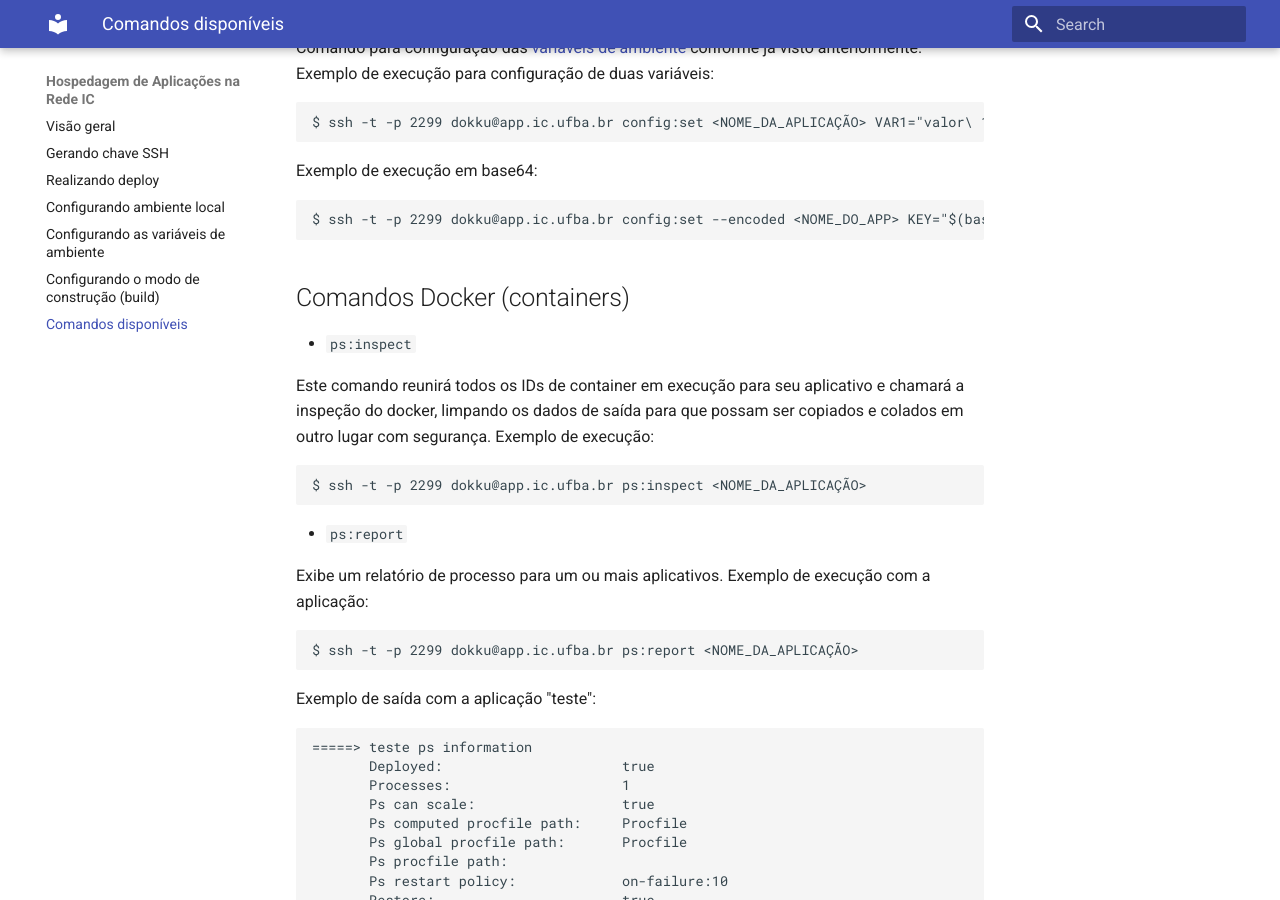
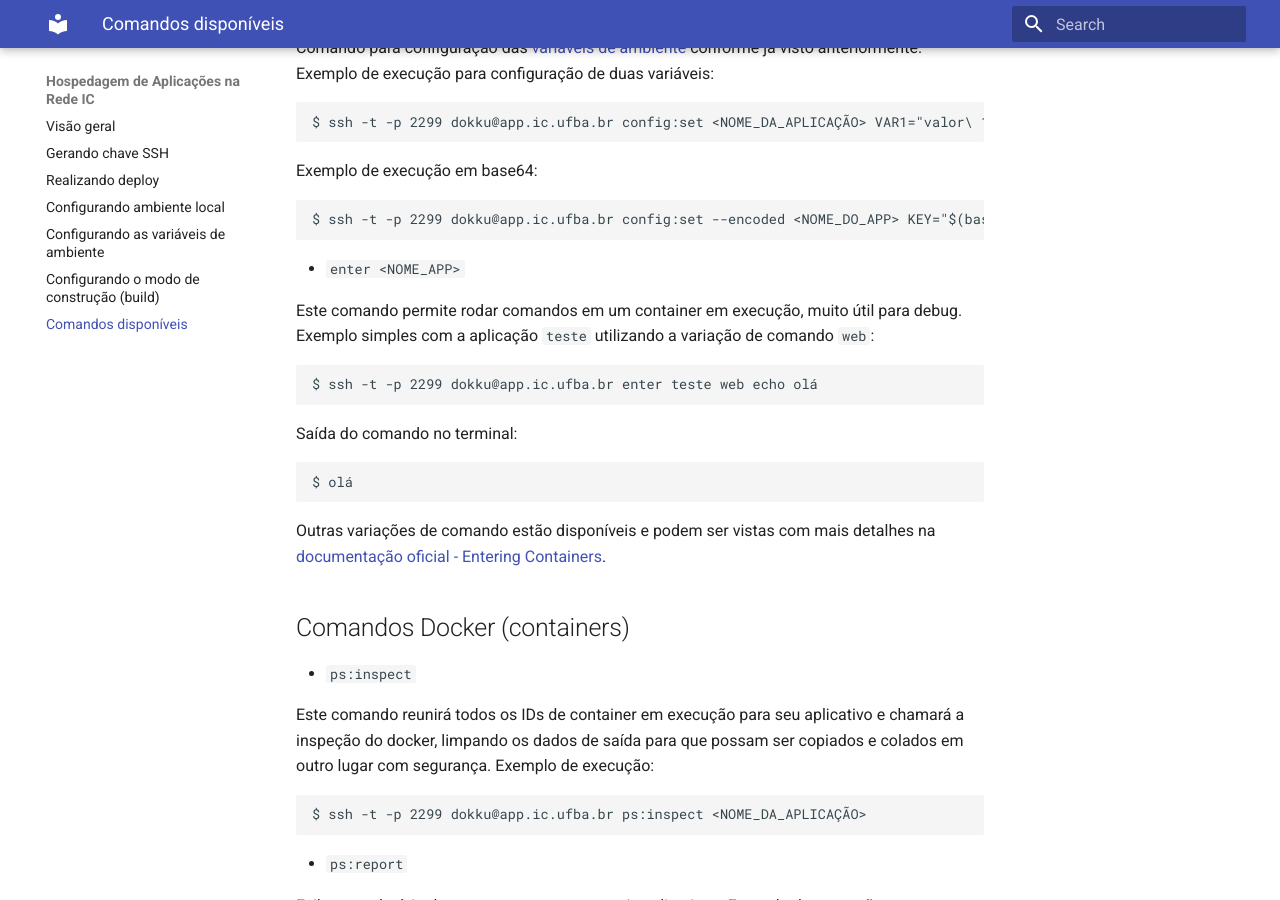
Before and after one commit to graco-ufba/app, an MkDocs documentation site: the page built from docs/comandos-permitidos.md, in a window 1280 px wide and 900 px high, scrolled down 3955 px. Built offline with MkDocs 1.6.1 and Material for MkDocs 9.7.7, drawn with Linux system fonts in a browser that asks for light colours; some of the changed text lies outside the part shown.

Commit message:
Update comandos-permitidos.md

````diff
--- a/docs/comandos-permitidos.md
+++ b/docs/comandos-permitidos.md
@@ -162,6 +162,20 @@ Exemplo de execução em base64:
 ```
 $ ssh -t -p 2299 dokku@app.ic.ufba.br config:set --encoded <NOME_DO_APP> KEY="$(base64 ~/.ssh/id_rsa)
 ```
+- `enter <NOME_APP>`
+
+Este comando permite rodar comandos em um container em execução, muito útil para debug. Exemplo simples com a aplicação `teste` utilizando a variação de comando `web`:
+
+```
+$ ssh -t -p 2299 dokku@app.ic.ufba.br enter teste web echo olá
+```
+Saída do comando no terminal:
+
+```
+$ olá
+```
+Outras variações de comando estão disponíveis e podem ser vistas com mais detalhes na [documentação oficial - Entering Containers](https://dokku.com/docs/processes/entering-containers/).
+
 ## Comandos Docker (containers)
 
 - `ps:inspect`
````
Also changed, not shown: other parts of docs/comandos-permitidos.md (+1 -1 lines).
